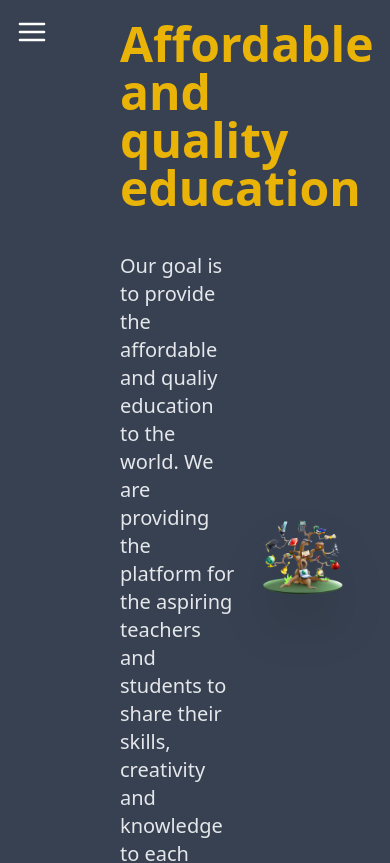
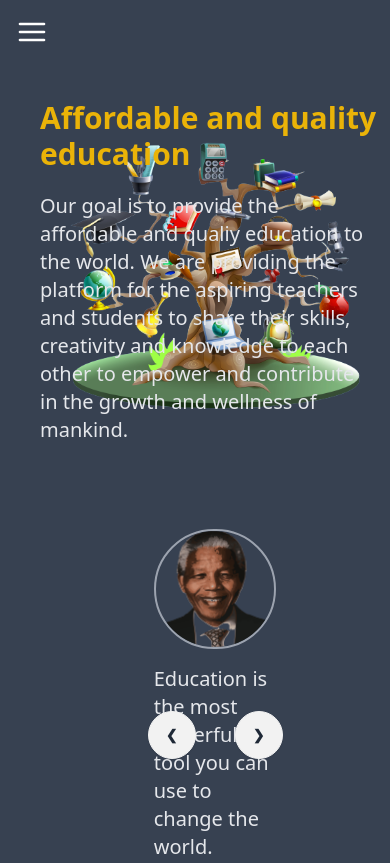
Before and after one commit to pal-boy/LMS-Project, a React (Vite) app in the folder client/: page /about in a window 390 px wide. Shown: the top 863 px of the page. Built offline with nearby package versions, Linux system fonts and the light colour scheme.

Commit message:
about page responsiveness added

```diff
--- a/client/src/Pages/AboutUs.jsx
+++ b/client/src/Pages/AboutUs.jsx
@@ -7,18 +7,20 @@ import CarouselSlide from '../Components/CarouselSlide.jsx'
 const AboutUs = () => {
   return (
     <HomeLayout>
-        <div className="pl-20 pt-5 flex flex-col text-white">
-            <div className="flex items-center gap-5 mx-10">
-                <section className="w-1/2 space-y-10">
-                    <h1 className='text-5xl text-yellow-500 font-semibold'>
+        <div className="pl-10 sm:pl-20 pt-5 flex flex-col text-white">
+            <div className="sm:flex sm:items-center gap-5 sm:mx-10">
+                <section
+                    style={{'--aboutimage-url': `url(${aboutMainImage})`}}
+                    className={`mt-20 bg-[image:var(--aboutimage-url)] bg-contain bg-center bg-no-repeat sm:w-1/2 sm:space-y-10 sm:bg-none`}>
+                    <h1 className='text-3xl sm:text-5xl text-yellow-500 font-semibold'>
                         Affordable and quality education
                     </h1>
-                    <p className="text-xl text-gray-200">
+                    <p className="text-xl pr-5 mt-5 sm:text-xl text-gray-200">
                         Our goal is to provide the affordable and qualiy education to the world. We are providing the platform for the aspiring teachers and students to share their skills, creativity and knowledge to each other to empower and contribute in the growth and wellness of mankind.
                     </p>
                 </section>
 
-                <div className="w-1/2">
+                <div className="hidden sm:block w-1/2">
                     <img
                         id="test1"
                         style={{
```
